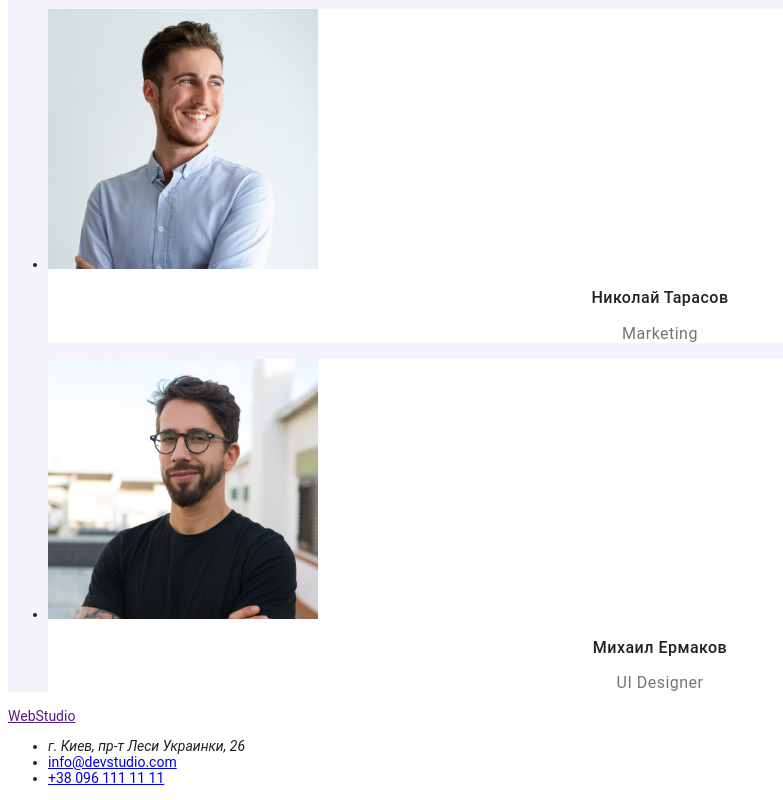
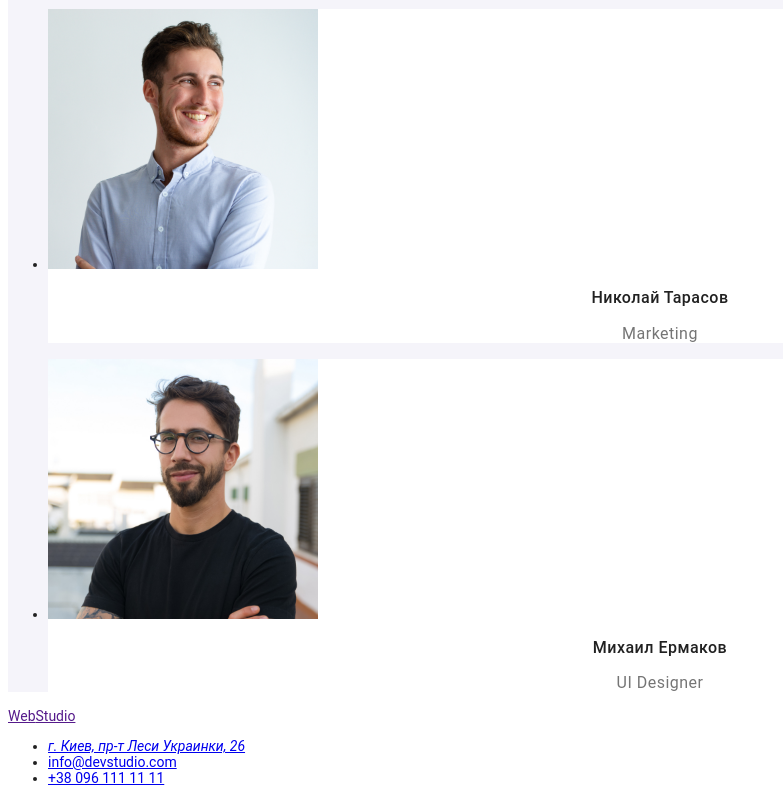
Before and after one commit to MaksymPavlichenko/-goit-markup-hw-02, a plain HTML site: page index.html in a window 1280 px wide. Shown: the part 2369-3169 px from the top of the page, without its empty margins (0-783 px from the left). Drawn offline with Linux system fonts and the light colour scheme.

Commit message:
HTML
debug footer

```diff
--- a/index.html
+++ b/index.html
@@ -95,8 +95,8 @@
     <footer class="footer">
         <a href="" class="name">Web<span class="name-footer">Studio</span></a>
         <ul class="contacts">
-            <li><address class="address" href="https://goo.gl/maps/tpx61rtLE3XfWjKa6" target="_blank"
-                rel="noopener noreferrer">г. Киев, пр-т Леси Украинки, 26</address></li>
+            <li><address><a href="https://goo.gl/maps/tpx61rtLE3XfWjKa6" class="address" target="_blank"
+                rel="noopener noreferrer">г. Киев, пр-т Леси Украинки, 26</a></address></li>
             <li><a href="mailto:info@devstudio.com" class="mail">info@devstudio.com</a></li>
             <li><a href="tel:+380961111111" class="phone">+38 096 111 11 11</a></li>
         </ul>
```
Also changed, not shown: portfolio.html (+2 -2 lines).
